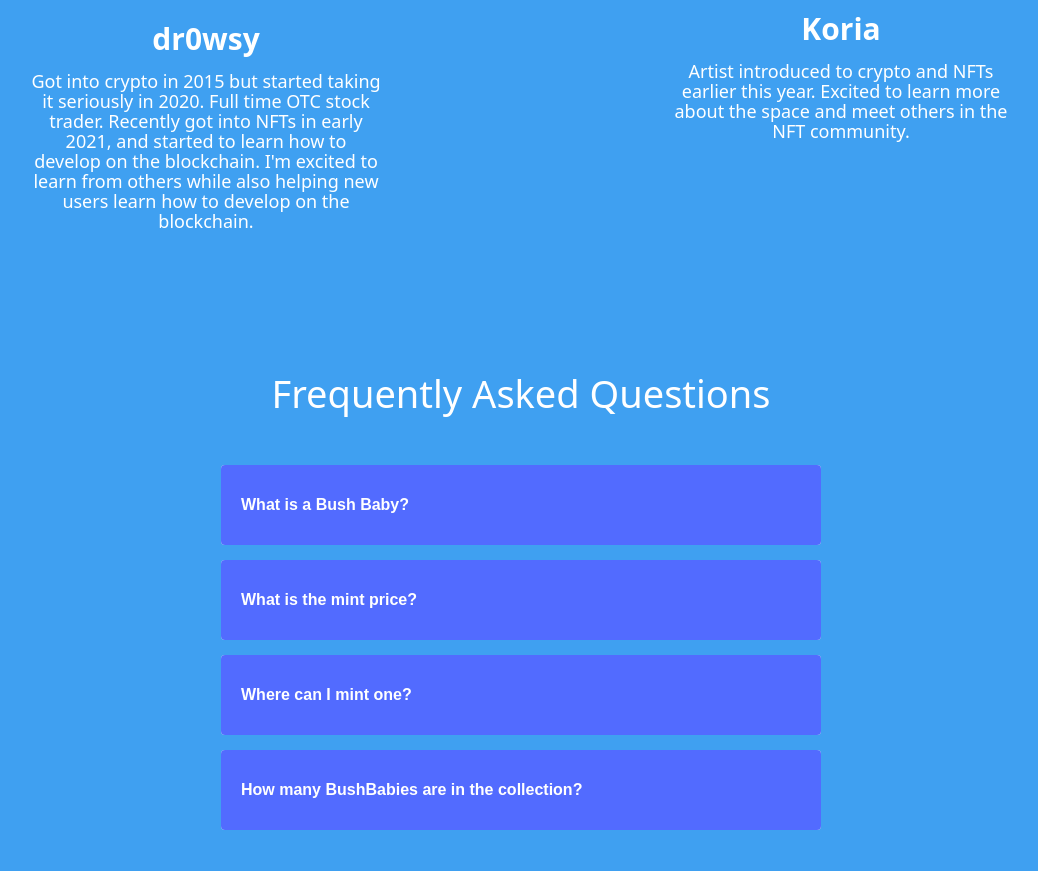
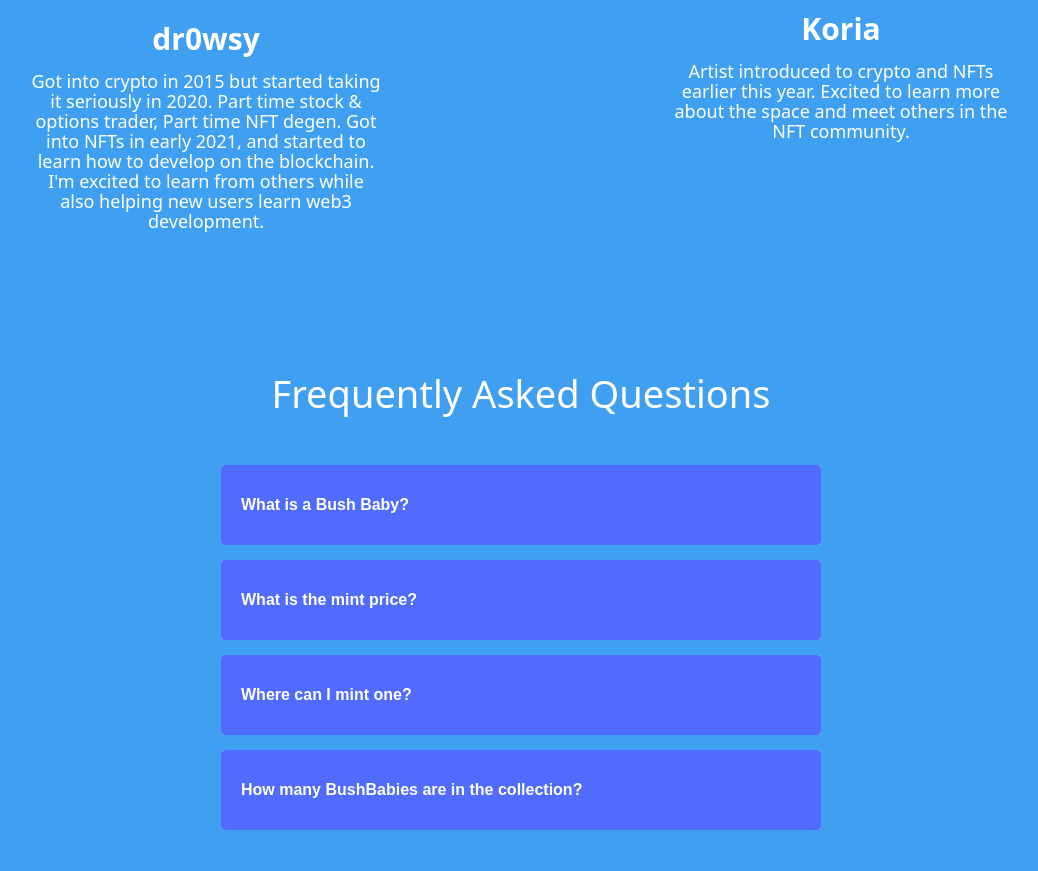
Before and after one commit to bushbabies/bbsite, a plain HTML site: page index.html in a window 1280 px wide. Shown: the part 4339-5210 px from the top of the page, without its empty margins (119-1157 px from the left). Drawn offline with nearby package versions, Linux system fonts and the light colour scheme; no server answers; a script that the page names is missing.

Commit message:
Update index.html

```diff
--- a/index.html
+++ b/index.html
@@ -92,7 +92,7 @@
       <div class="column w-col w-col-6">
         <div class="div-block-26"><img src="images/7.png" loading="lazy" width="308" alt="" class="image-10"></div>
         <h1 class="heading-6">dr0wsy</h1>
-        <div class="text-block-9">Got into crypto in 2015 but started taking it seriously in 2020. Full time OTC stock trader. Recently got into NFTs in early 2021, and started to learn how to develop on the blockchain. I'm excited to learn from others while also helping new users learn how to develop on the blockchain.<br>‍</div>
+        <div class="text-block-9">Got into crypto in 2015 but started taking it seriously in 2020. Part time stock & options trader, Part time NFT degen. Got into NFTs in early 2021, and started to learn how to develop on the blockchain. I'm excited to learn from others while also helping new users learn web3 development.<br>‍</div>
       </div>
       <div class="w-col w-col-6">
         <div class="div-block-27"><img src="images/247.png" loading="lazy" width="298" alt="" class="image-11">
```
